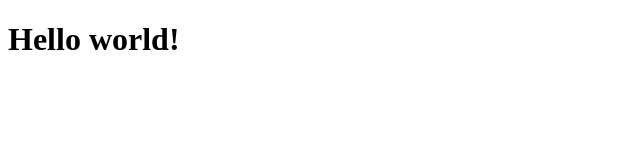
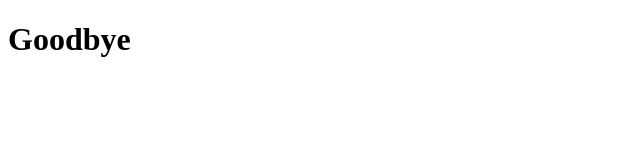
Before and after one commit to MickeyWill/exo_final_git_will, a plain HTML site: page index.html in a window 1280 px wide. Shown: the whole page, without its empty margins (0-640 px from the left). Drawn offline with Linux system fonts and the light colour scheme.

Commit message:
h1 = Goodbye

```diff
--- a/index.html
+++ b/index.html
@@ -7,6 +7,6 @@
     <title>Document</title>
 </head>
 <body>
-    <h1>Hello world!</h1>
+    <h1>Goodbye</h1>
 </body>
 </html>
```
